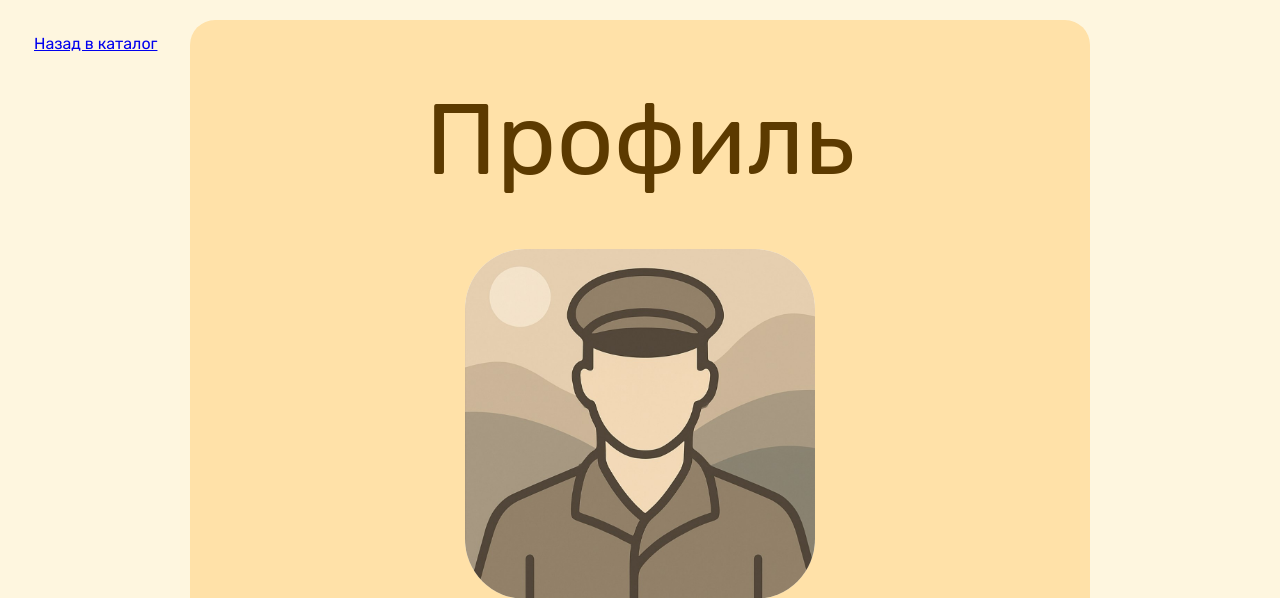
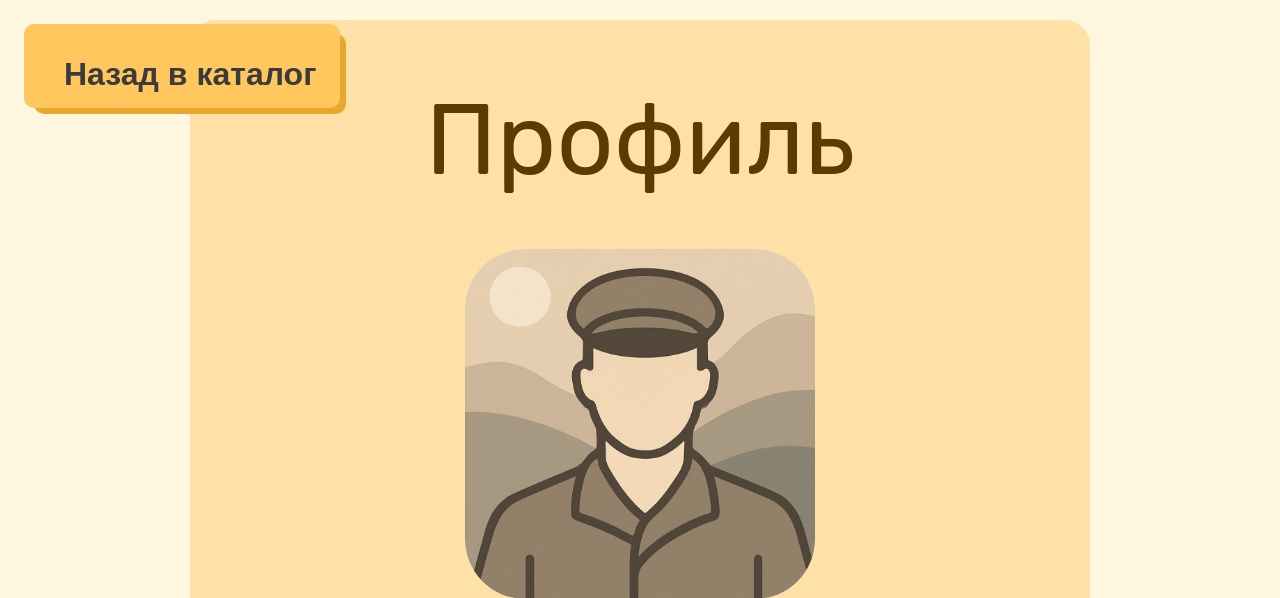
Before and after one commit to 11pyCodcat11/remdepo_trainz, a Django app: template templates/profile.html in a window 1280 px wide. Shown: the top 598 px of the page. Run offline with Django 4.2, Linux system fonts and the light colour scheme; the template is opened without the code that fills it, so the values that code supplies are empty; parts of the project's set-up code (start-up, migrations or seed data) failed here and were passed over.

Commit message:
fix(profile): include shared styles.css to apply existing back-button styles

```diff
--- a/static/profile.css
+++ b/static/profile.css
@@ -1,5 +1,6 @@
 @import url('https://fonts.googleapis.com/css2?family=Rubik:wght@400;700&display=swap');
 @import url('/static/common.css');
+@import url('/static/styles.css');
 
 body {
     background-color: #FEF6DF;
```
